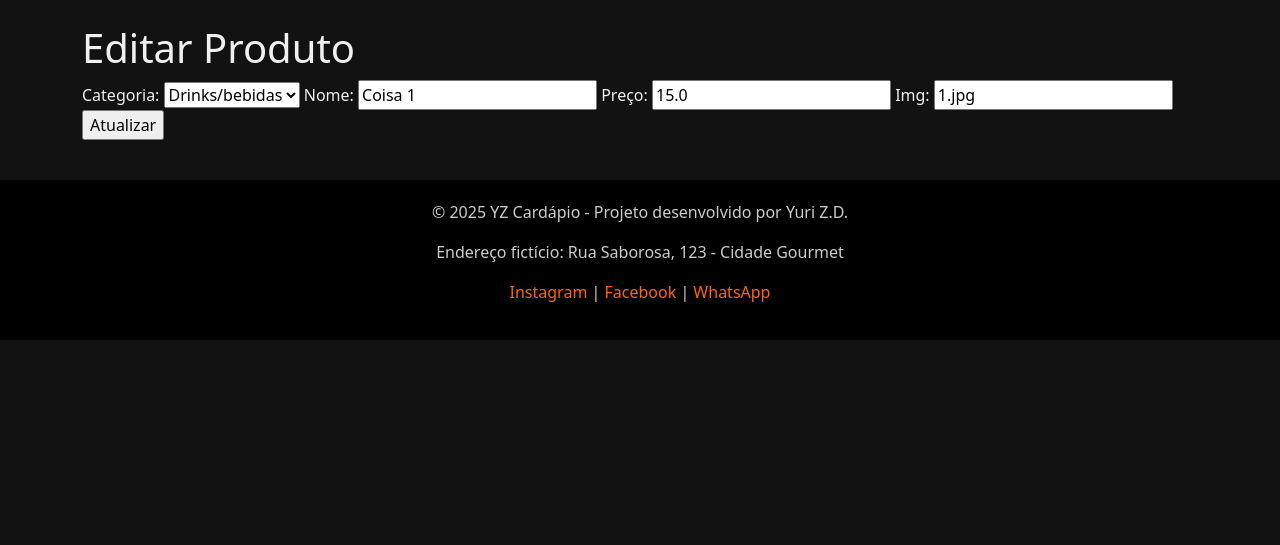
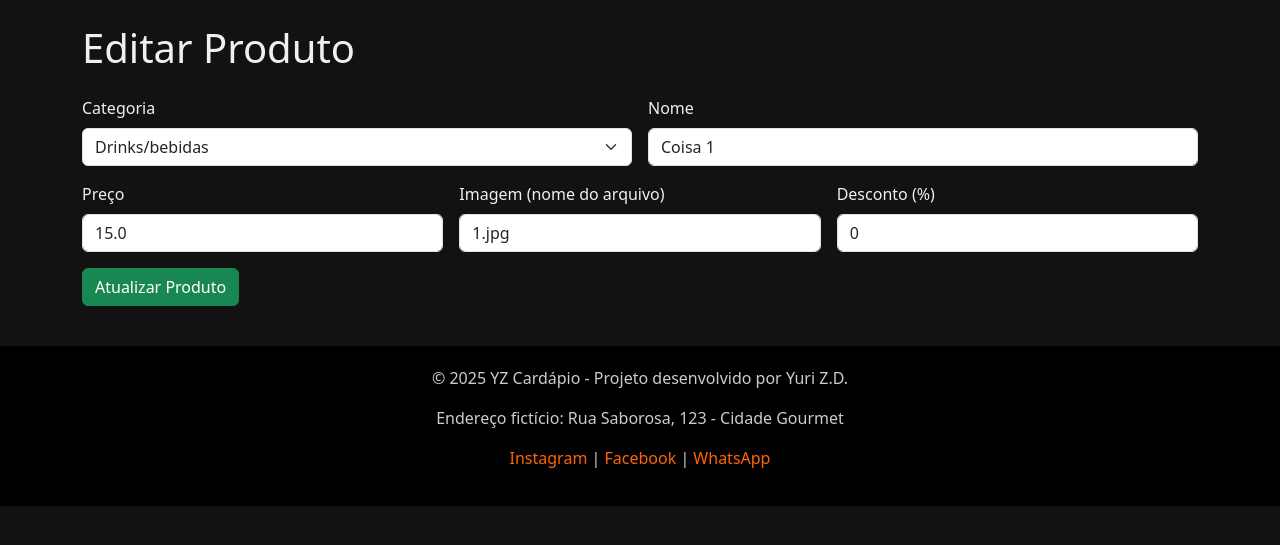
Before and after one commit to Yuri-Z47/projeto_final, a Flask app: page /editar/1 in a window 1280 px wide. Shown: the part 62-607 px from the top of the page. Run offline with Flask 3, Linux system fonts and the light colour scheme; a user stored in the database is signed in.

Commit message:
Final provisorio

```diff
--- a/app.py
+++ b/app.py
@@ -13,6 +13,29 @@ def inject_user():
     return {
         "session": flask.session,
         "is_admin": is_admin()
+    }
+
+def format_preco(preco):
+    try:
+        if isinstance(preco, str):
+            preco = preco.replace(',', '.')
+        return float(preco)
+    except:
+        return 0.0
+
+def formatar_produto(p):
+    preco_float = format_preco(p[1])
+    desconto = int(p[4] or 0)
+    preco_desconto = preco_float * (1 - desconto / 100)
+    preco_original_format = f"{preco_float:,.2f}".replace('.', ',')
+    preco_desconto_format = f"{preco_desconto:,.2f}".replace('.', ',')
+    return {
+        "img": p[0],
+        "preco_original": preco_original_format,
+        "nome": p[2],
+        "id": p[3],
+        "desconto": desconto,
+        "preco_com_desconto": preco_desconto_format
     }
 
 @app.get("/")
@@ -47,17 +70,23 @@ def get_logout():
 
 @app.get('/produtos')
 def get_produtos():
-    sql = "SELECT img, preco, nome, id FROM produtos ORDER BY preco DESC;"
+    sql = "SELECT img, preco, nome, id, desconto FROM produtos ORDER BY preco DESC;"
     with sqlite3.Connection('produtos.db') as conn:
-        lista_de_produtos = conn.execute(sql).fetchall()
-    return flask.render_template("lista_produtos.html", produtos=lista_de_produtos)
+        produtos_raw = conn.execute(sql).fetchall()
+
+    produtos = [formatar_produto(p) for p in produtos_raw]
+
+    return flask.render_template("lista_produtos.html", produtos=produtos)
 
 @app.get("/categoria/<id>")
 def get_categoria(id):
-    sql = "SELECT img, preco, nome, id FROM produtos WHERE id_categoria = ? ORDER BY nome;"
+    sql = "SELECT img, preco, nome, id, desconto FROM produtos WHERE id_categoria = ? ORDER BY nome;"
     with sqlite3.Connection('produtos.db') as conn:
-        lista_de_produtos = conn.execute(sql, (id,)).fetchall()
-    return flask.render_template("lista_produtos.html", produtos=lista_de_produtos)
+        produtos_raw = conn.execute(sql, (id,)).fetchall()
+
+    produtos = [formatar_produto(p) for p in produtos_raw]
+
+    return flask.render_template("lista_produtos.html", produtos=produtos)
 
 @app.get("/editar/<id_produto>")
 def editar_produto(id_produto):
@@ -66,18 +95,19 @@ def editar_produto(id_produto):
     with sqlite3.Connection('produtos.db') as conn:
         categorias = conn.execute("SELECT id, nome FROM categorias;").fetchall()
         produto = conn.execute(
-            "SELECT id, nome, preco, img, id_categoria FROM produtos WHERE id = ?",
+            "SELECT id, nome, preco, img, id_categoria, desconto FROM produtos WHERE id = ?",
             (id_produto,)
         ).fetchone()
-        if not produto:
-            return flask.redirect("/")
-        dados_produto = {
-            "id": produto[0],
-            "nome": produto[1],
-            "preco": produto[2],
-            "img": produto[3],
-            "id_categoria": produto[4]
-        }
+    if not produto:
+        return flask.redirect("/")
+    dados_produto = {
+        "id": produto[0],
+        "nome": produto[1],
+        "preco": produto[2],
+        "img": produto[3],
+        "id_categoria": produto[4],
+        "desconto": produto[5] or 0
+    }
     return flask.render_template("editar_produto.html", categorias=categorias, produto=dados_produto)
 
 @app.post("/atualizar")
@@ -89,12 +119,17 @@ def atualizar_produto():
     preco = flask.request.form['preco']
     img = flask.request.form['img']
     id_categoria = flask.request.form['categoria']
+    desconto = flask.request.form.get('desconto', 0)
+    try:
+        desconto = int(desconto)
+    except:
+        desconto = 0
 
     sql = '''
-    UPDATE produtos SET img=?, nome=?, preco=?, id_categoria=? WHERE id=?
+    UPDATE produtos SET img=?, nome=?, preco=?, id_categoria=?, desconto=? WHERE id=?
     '''
     with sqlite3.Connection('produtos.db') as conn:
-        conn.execute(sql, (img, nome, preco, id_categoria, id))
+        conn.execute(sql, (img, nome, preco, id_categoria, desconto, id))
         conn.commit()
     return flask.redirect("/")
 
@@ -110,7 +145,7 @@ def get_cadastrar():
 def post_cadastrar():
     if not is_admin():
         return flask.redirect("/")
-    nome  = flask.request.form.get("nome")
+    nome = flask.request.form.get("nome")
     preco = flask.request.form.get("preco")
     img = flask.request.form.get("img")
     categoria = flask.request.form.get("categoria")
@@ -128,12 +163,14 @@ def get_pesquisar():
 @app.post("/pesquisar")
 def post_pesquisar():
     nome = flask.request.form.get("nome", "")
-    sql = "SELECT img, preco, nome, id FROM produtos WHERE nome LIKE ? ORDER BY nome ASC;"
+    sql = "SELECT img, preco, nome, id, desconto FROM produtos WHERE nome LIKE ? ORDER BY nome ASC;"
     with sqlite3.Connection('produtos.db') as conn:
         lista_de_produtos = conn.execute(sql, ('%' + nome + '%',)).fetchall()
         if not lista_de_produtos:
-            lista_de_produtos = [('', '0,00', 'não encontrado', 0)]
-    return flask.render_template("lista_produtos.html", produtos=lista_de_produtos)
+            lista_de_produtos = [('', '0,00', 'não encontrado', 0, 0)]
+
+    produtos = [formatar_produto(p) for p in lista_de_produtos]
+    return flask.render_template("lista_produtos.html", produtos=produtos)
 
 @app.get("/excluir/<id_produto>")
 def excluir_produto(id_produto):
@@ -182,7 +219,7 @@ def post_cadastrar_usuario():
         if cur.fetchone():
             return flask.render_template("cadastro_usuario.html", erro="Login já existe, tente outro.")
 
-        # salva senha em texto puro (sem hash)
+        # salva senha em texto puro (mantido conforme sua decisão)
         conn.execute(
             "INSERT INTO usuarios (login, senha, nome, email) VALUES (?, ?, ?, ?)",
             (login, senha, nome, email)
--- a/templates/base.html
+++ b/templates/base.html
@@ -25,6 +25,12 @@
       font-weight: bold;
       letter-spacing: 2px;
       color: #ff6600;
+    }
+    .logo-img {
+      display: block;
+      margin: 20px auto 10px auto;
+      max-width: 180px;
+      height: auto;
     }
     footer {
       background-color: #000;
--- a/templates/editar_produto.html
+++ b/templates/editar_produto.html
@@ -1,22 +1,46 @@
 {% extends "base.html" %}
 {% block title %}Editar Produto{% endblock %}
 {% block conteudo %}
-<h1>Editar Produto</h1>
-<form action="/atualizar" method="post">
-    Categoria:
-        <select name="categoria">
-        {% for id, nome in categorias %}
-            <option {% if id == produto['id_categoria'] %} selected {%endif%}
-                value="{{id}}">{{nome.capitalize()}}</option>
-        {% endfor %}
-        </select>
+<h1 class="mb-4">Editar Produto</h1>
 
-    Nome: <input type="text" name="nome" value="{{ produto['nome']}}">
-    Preço: <input type="text" name="preco" value="{{ produto['preco'] }}">
-    Img: <input type="text" name="img" value="{{ produto['img'] }}">
+<form action="/atualizar" method="post" class="row g-3">
 
-    <input type="hidden" name="id" value="{{ produto['id'] }}">
+  <div class="col-md-6">
+    <label for="categoria" class="form-label">Categoria</label>
+    <select class="form-select" name="categoria" id="categoria" required>
+      {% for id, nome in categorias %}
+        <option value="{{ id }}" {% if id == produto['id_categoria'] %} selected {% endif %}>
+          {{ nome.capitalize() }}
+        </option>
+      {% endfor %}
+    </select>
+  </div>
 
-    <input type="submit" value="Atualizar">
+  <div class="col-md-6">
+    <label for="nome" class="form-label">Nome</label>
+    <input type="text" class="form-control" name="nome" id="nome" value="{{ produto['nome'] }}" required>
+  </div>
+
+  <div class="col-md-4">
+    <label for="preco" class="form-label">Preço</label>
+    <input type="number" step="0.01" class="form-control" name="preco" id="preco" value="{{ produto['preco'] }}" required>
+  </div>
+
+  <div class="col-md-4">
+    <label for="img" class="form-label">Imagem (nome do arquivo)</label>
+    <input type="text" class="form-control" name="img" id="img" value="{{ produto['img'] }}" required>
+  </div>
+
+  <div class="col-md-4">
+    <label for="desconto" class="form-label">Desconto (%)</label>
+    <input type="number" class="form-control" name="desconto" id="desconto" min="0" max="100"
+           value="{{ produto['desconto'] if 'desconto' in produto else 0 }}">
+  </div>
+
+  <input type="hidden" name="id" value="{{ produto['id'] }}">
+
+  <div class="col-12">
+    <button type="submit" class="btn btn-success">Atualizar Produto</button>
+  </div>
 </form>
 {% endblock %}
```
Also changed, not shown: banco_produtos.py (+26 -68 lines), inserir_produtos.py (+48 -98 lines), templates/lista_produtos.html (+24 -9 lines), produtos.db, static/img/logo.jpg (added).
